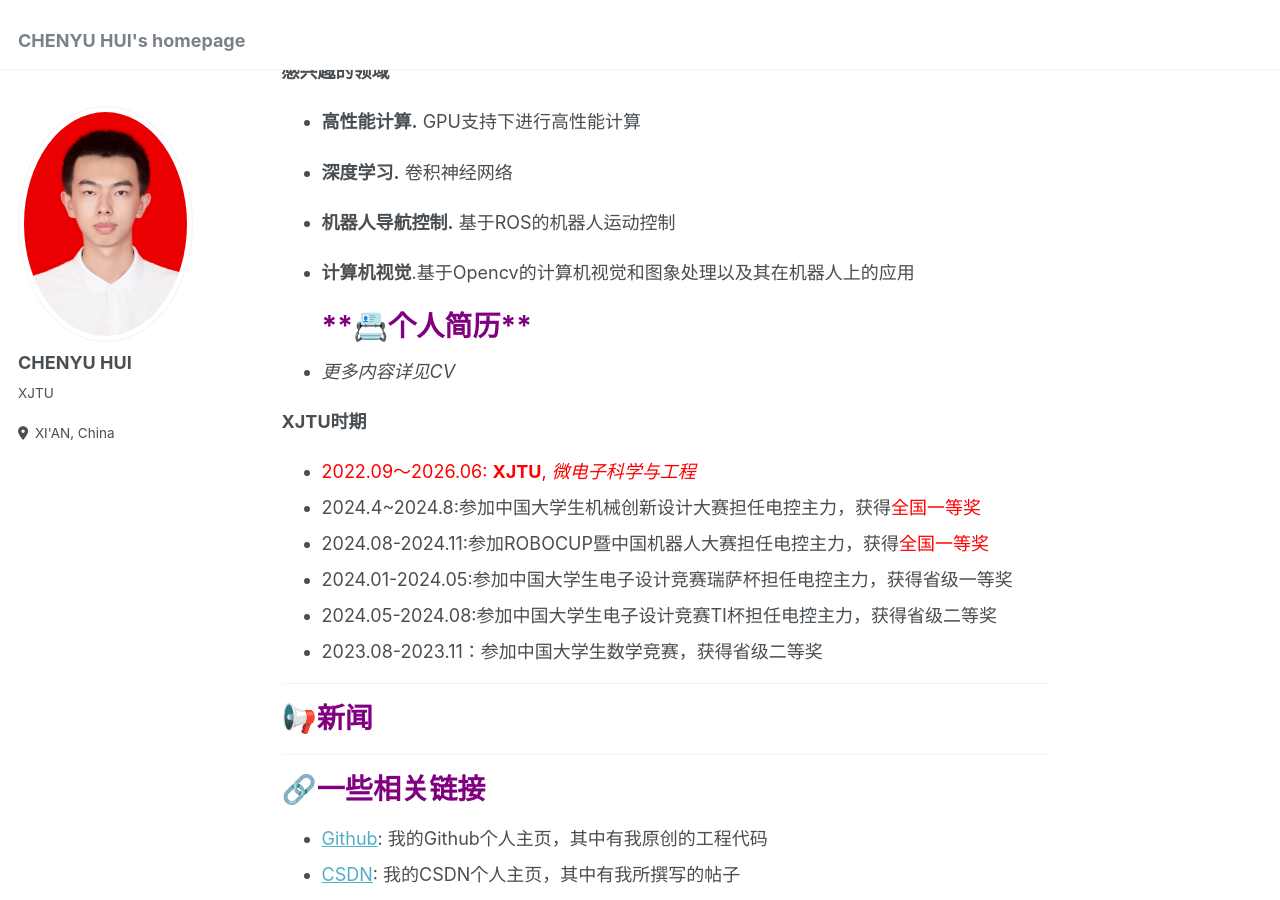
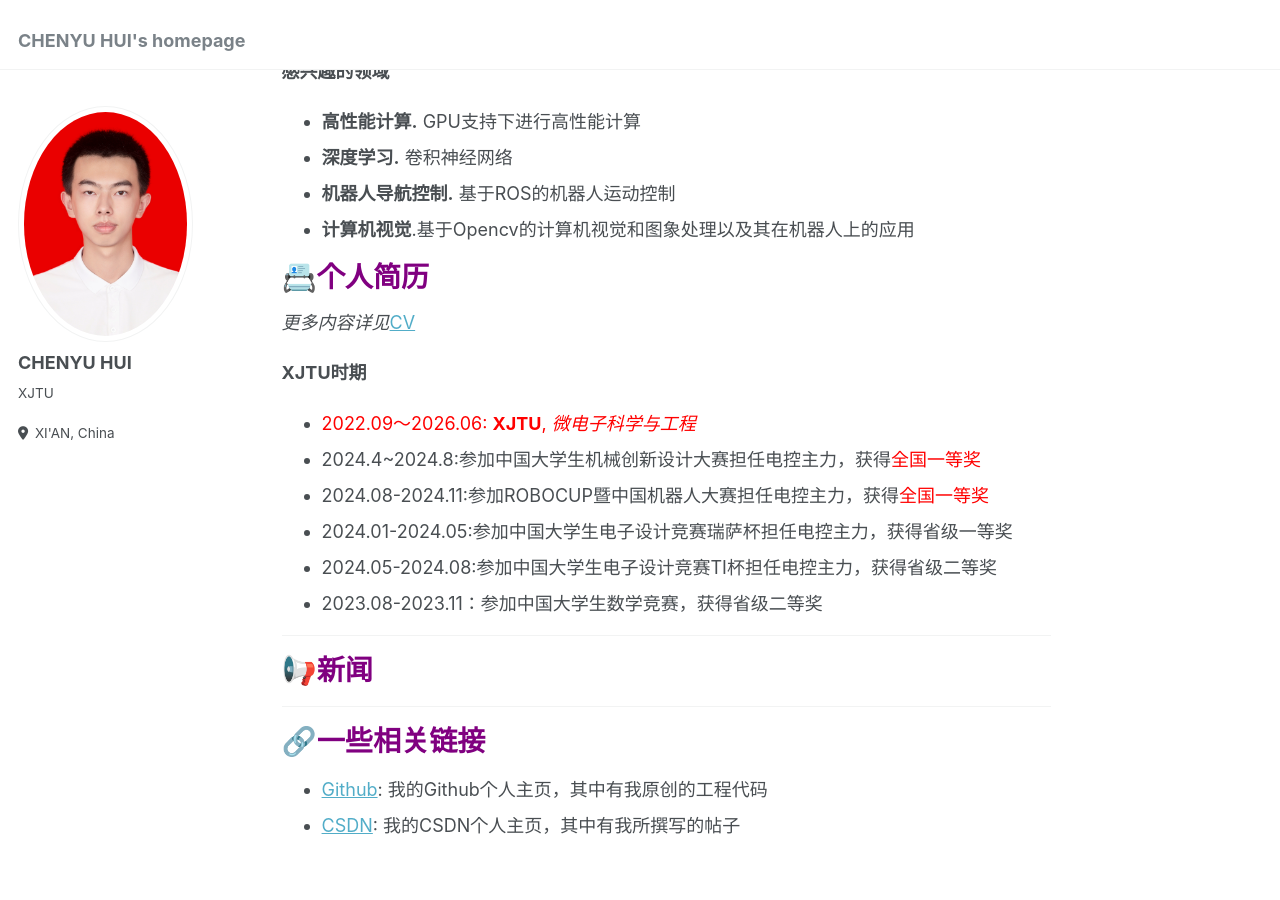
Before and after one commit to nanfangxiansheng/diangun.github.io, a Jekyll site: the page built from _pages/about.md, in a window 1280 px wide and 900 px high, scrolled down 422 px. Built offline with Jekyll 4.4.1, drawn with Linux system fonts in a browser that asks for light colours.

Commit message:
Update about.md

```diff
--- a/_pages/about.md
+++ b/_pages/about.md
@@ -28,16 +28,13 @@ redirect_from:
 **感兴趣的领域**
 
 - **高性能计算.** GPU支持下进行高性能计算
-
 - **深度学习.** 卷积神经网络
-
 - **机器人导航控制.** 基于ROS的机器人运动控制
-
 - **计算机视觉**.基于Opencv的计算机视觉和图象处理以及其在机器人上的应用
 
-  # <font color=purple>**📇个人简历**</font>
+# <font color=purple>📇个人简历</font>
 
-* *更多内容详见CV*
+*更多内容详见*[CV](https://github.com/nanfangxiansheng/diangun.github.io/blob/master/assets/personal_CV.pdf)
 
 **XJTU时期**
 
```
